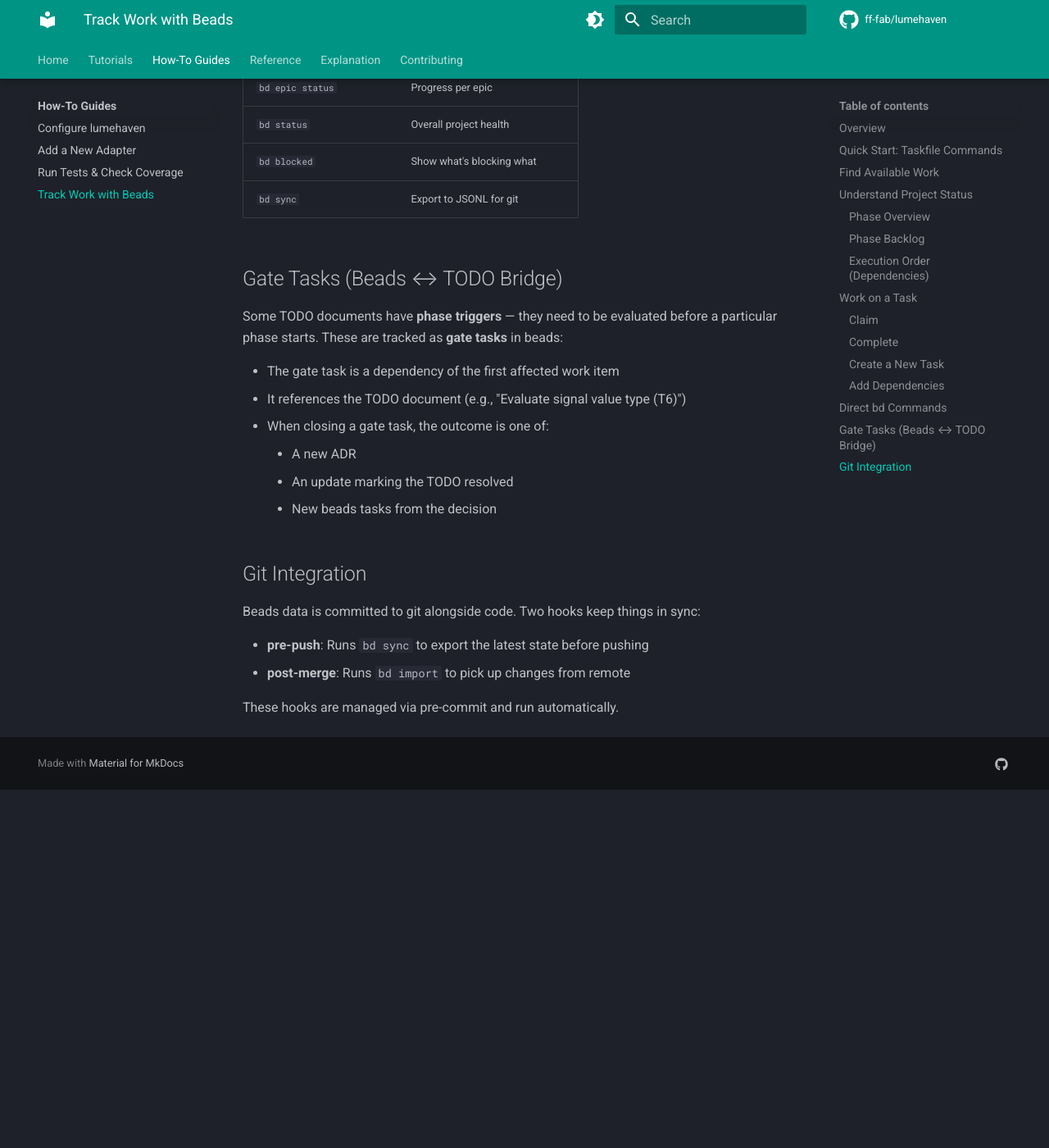
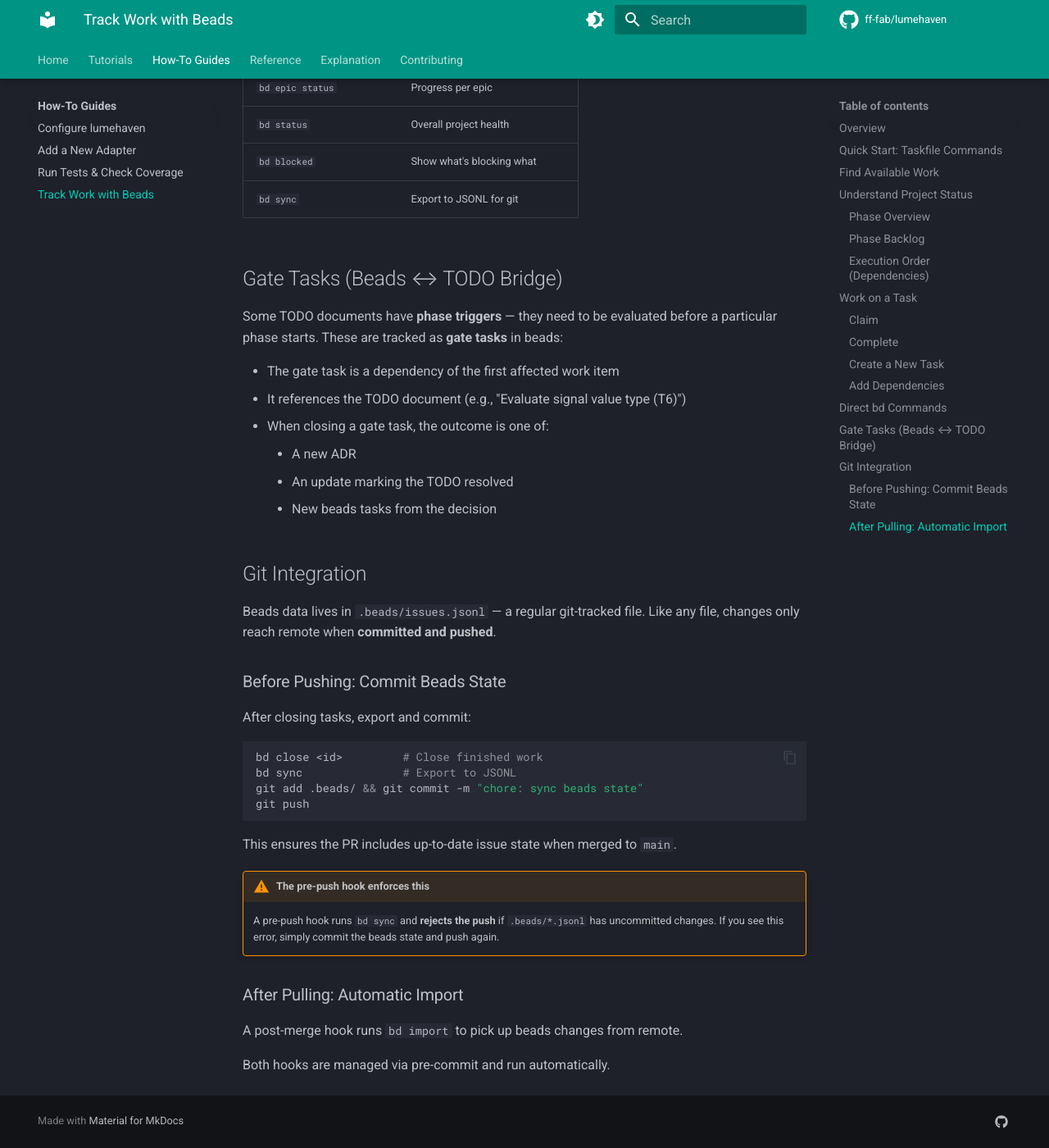
Before and after one commit to ff-fab/lumehaven, an MkDocs documentation site: the page built from docs/how-to/work-tracking.md, in a window 1280 px wide and 1400 px high, scrolled down 3219 px. Shown: the whole window at 82% size. Built offline with MkDocs 1.6.1 and Material for MkDocs 9.7.7, drawn with Linux system fonts in a browser that asks for light colours; comment, search, counter and statistics services are not loaded; before the commit the page ends 4182 px from its top, so only the background shows below that.

Commit message:
fix: enforce beads commit-before-push workflow
- Pre-push hook now FAILS when .beads/*.jsonl has uncommitted changes
  (previously it silently continued with stale data)
- Restructured workflow docs: beads close/sync/commit happens BEFORE
  push and PR creation, not after
- Updated AGENTS.md, contributing guide, copilot-instructions,
  and work-tracking how-to with correct step ordering

````diff
--- a/.pre-commit-config.yaml
+++ b/.pre-commit-config.yaml
@@ -94,13 +94,13 @@ repos:
           - types-PyYAML>=6.0.0
 
   # Beads (bd): Sync issue tracker JSONL with git
-  # pre-push: prevents pushing stale JSONL, auto-runs bd sync
+  # pre-push: FAILS if .beads/ has uncommitted changes (forces commit-before-push)
   # post-merge: imports changes from upstream after git pull
   - repo: local
     hooks:
       - id: bd-sync-pre-push
         name: Beads sync (pre-push)
-        entry: bash -c 'if [ ! -d .beads ] || ! command -v bd >/dev/null 2>&1; then exit 0; fi; if [ -n "$(git status --porcelain -- .beads/*.jsonl 2>/dev/null)" ]; then echo "Beads JSONL has uncommitted changes, running bd sync..."; bd sync || exit 1; fi'
+        entry: bash -c 'if [ ! -d .beads ] || ! command -v bd >/dev/null 2>&1; then exit 0; fi; bd sync 2>/dev/null; if [ -n "$(git status --porcelain -- .beads/*.jsonl 2>/dev/null)" ]; then echo "Uncommitted beads changes detected. Run git add .beads/ && git commit before pushing."; exit 1; fi'
         language: system
         always_run: true
         pass_filenames: false
--- a/docs/how-to/work-tracking.md
+++ b/docs/how-to/work-tracking.md
@@ -157,9 +157,29 @@ particular phase starts. These are tracked as **gate tasks** in beads:
 
 ## Git Integration
 
-Beads data is committed to git alongside code. Two hooks keep things in sync:
+Beads data lives in `.beads/issues.jsonl` — a regular git-tracked file. Like any
+file, changes only reach remote when **committed and pushed**.
 
-- **pre-push**: Runs `bd sync` to export the latest state before pushing
-- **post-merge**: Runs `bd import` to pick up changes from remote
+### Before Pushing: Commit Beads State
 
-These hooks are managed via pre-commit and run automatically.
+After closing tasks, export and commit:
+
+```bash
+bd close <id>         # Close finished work
+bd sync               # Export to JSONL
+git add .beads/ && git commit -m "chore: sync beads state"
+git push
+```
+
+This ensures the PR includes up-to-date issue state when merged to `main`.
+
+!!! warning "The pre-push hook enforces this"
+    A pre-push hook runs `bd sync` and **rejects the push** if `.beads/*.jsonl`
+    has uncommitted changes. If you see this error, simply commit the beads
+    state and push again.
+
+### After Pulling: Automatic Import
+
+A post-merge hook runs `bd import` to pick up beads changes from remote.
+
+Both hooks are managed via pre-commit and run automatically.
````
Also changed, not shown: AGENTS.md (+15 -5 lines), docs/contributing/index.md (+19 -5 lines), .github/copilot-instructions.md.
